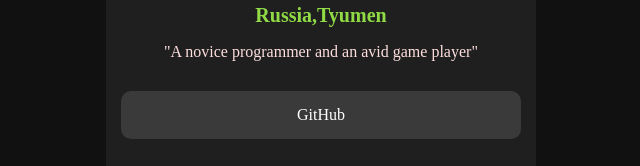
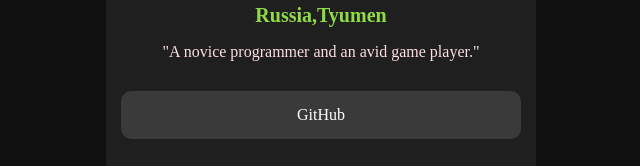
Before and after one commit to Ivan4el/my-project1, a plain HTML site: page index.html in a window 1280 px wide. Shown: the part 305-471 px from the top of the page, 319-959 px from the left. Drawn offline with Linux system fonts and the light colour scheme.

Commit message:
Update index.html

```diff
--- a/index.html
+++ b/index.html
@@ -9,7 +9,7 @@
     <img src="./IMG_20231102_215449_604.jpg"/>
         <h1 style="font-size: 46px; font-family: Arial, Helvetica, sans-serif;color: #fff;margin:5px 5px ;">Zimin Ivan</h1>
     <h2 style="color: rgb(144, 219, 69);font-size:20px ;margin:7px 7px ;">Russia,Tyumen</h2>
-    <p style="color: #ffdfdf;">"A novice programmer and an avid game player"</p>
+    <p style="color: #ffdfdf;">"A novice programmer and an avid game player."</p>
 <a href="https://github.com/Ivan4el" class="button">GitHub</a>
 <a href="https://vercel.com/ivan4elans-projects" class="button">Vercel</a>
 <a href="https://vk.com/id246964645" class="button">vk</a>
```
